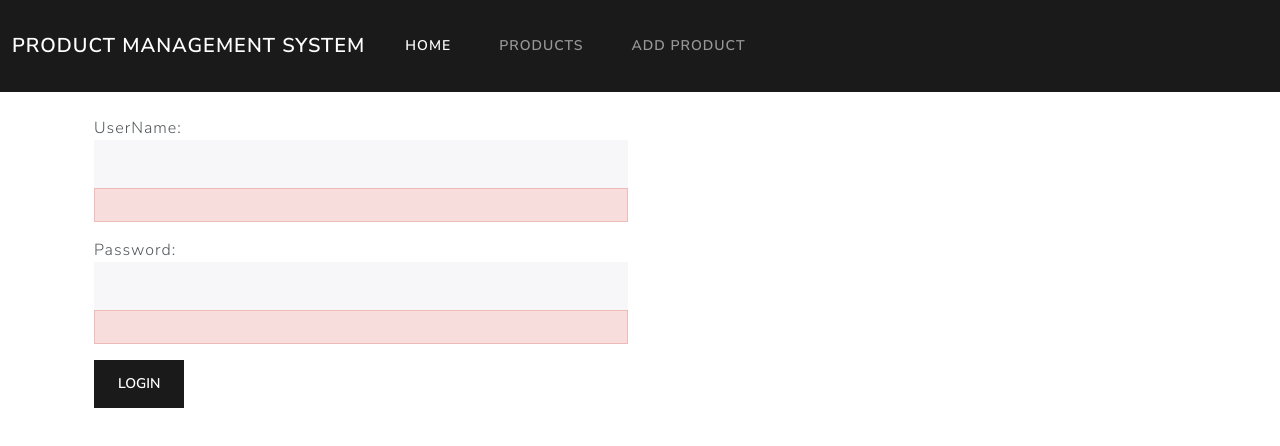
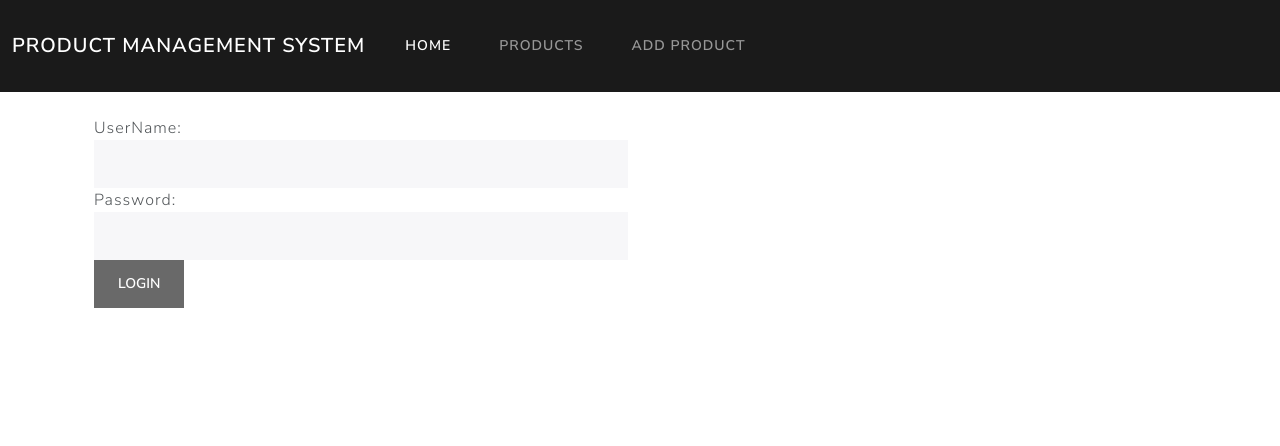
Before and after one commit to joydip-git/siemens-angular-15thapril2024, an Angular app in the folder codes/day-5/pms-app-v3/: page /login in a window 1280 px wide. Shown: the top 446 px of the page. Built offline with nearby package versions, Linux system fonts and the light colour scheme.

Commit message:
Update login.component.html

```diff
--- a/codes/day-5/pms-app-v3/src/app/auth/components/login/login.component.html
+++ b/codes/day-5/pms-app-v3/src/app/auth/components/login/login.component.html
@@ -7,7 +7,14 @@
                     <input type="email" name="username" id="username" class="form-control" ngModel #username="ngModel"
                         required email>
 
-                    <div class="alert alert-danger">
+                    <div class="alert alert-danger" *ngIf="username.invalid && (username.touched|| username.dirty)">
+
+                        <div *ngIf="username.errors?.['required']">
+                            enter user name
+                        </div>
+                        <div *ngIf="username.errors?.['email']">
+                            enter user name in email format
+                        </div>
 
                     </div>
                 </div>
@@ -17,12 +24,27 @@
                         #password="ngModel" required passwordcheck>
 
                     <!-- error displayer -->
-                    <div class="alert alert-danger">
+                    <div class="alert alert-danger" *ngIf="password.invalid && (password.touched|| password.dirty)">
 
+                        <div *ngIf="password.errors?.['required']">
+                            enter password
+                        </div>
+                        <div *ngIf="password.errors?.['length']">
+                            {{password.errors?.['length']}}
+                        </div>
+                        <div *ngIf="password.errors?.['uppercase']">
+                            {{password.errors?.['uppercase']}}
+                        </div>
+                        <div *ngIf="password.errors?.['lowercase']">
+                            {{password.errors?.['lowercase']}}
+                        </div>
+                        <div *ngIf="password.errors?.['digit']">
+                            {{password.errors?.['digit']}}
+                        </div>
                     </div>
                 </div>
                 <div>
-                    <button type="submit" class="btn btn-primary">
+                    <button type="submit" class="btn btn-primary" [disabled]="loginfrm.invalid">
                         Login
                     </button>
                 </div>
```
